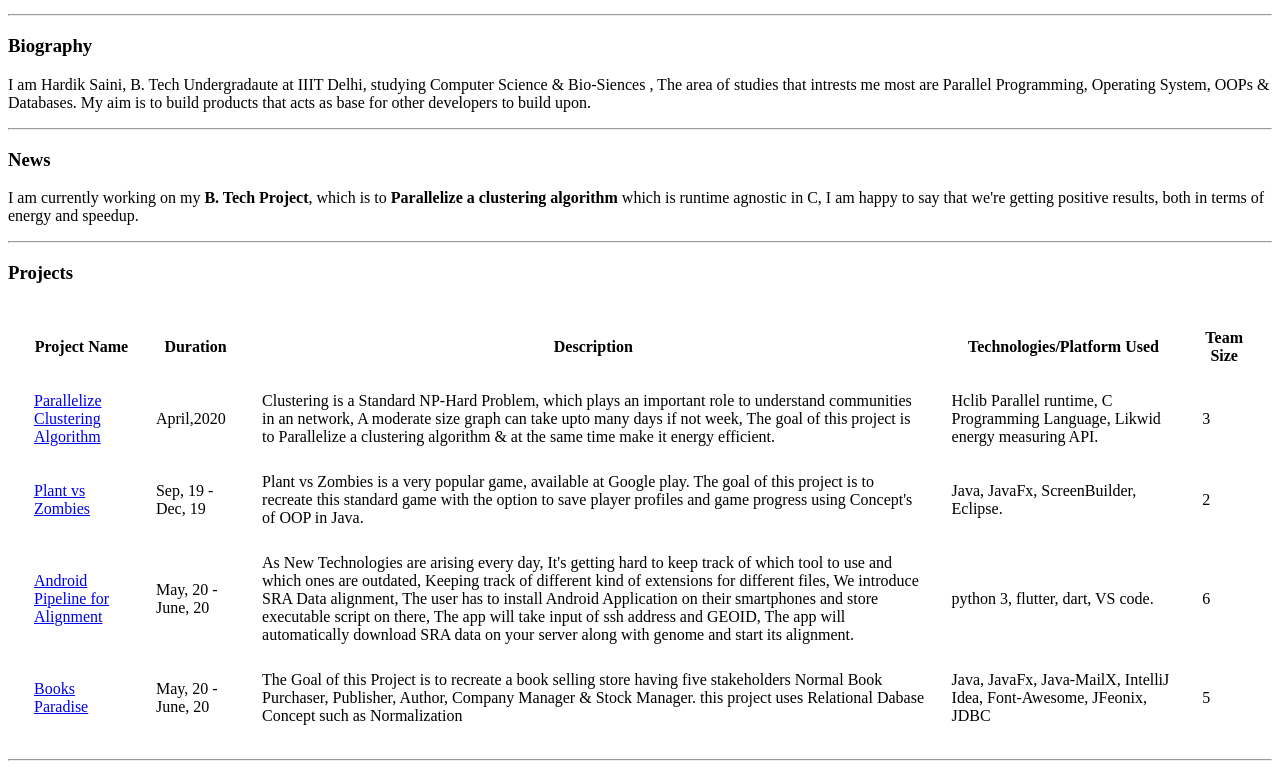
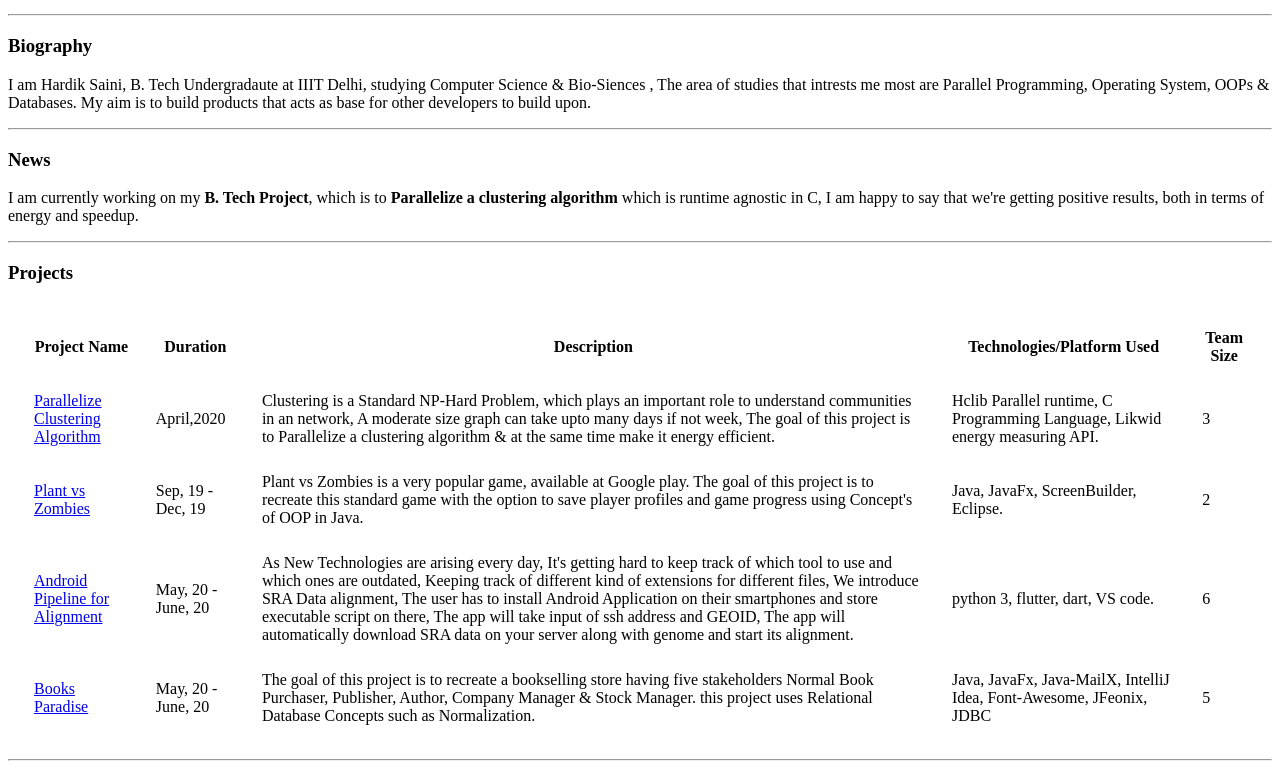
Before and after one commit to Guardianofgotham/My-Eportfolio, a plain HTML site: page index.html in a window 1280 px wide. Shown: the part 248-1017 px from the top of the page. Drawn offline with Linux system fonts and the light colour scheme.

Commit message:
Few Grammatical Changes in Project Description

```diff
--- a/index.html
+++ b/index.html
@@ -118,9 +118,10 @@
           May, 20 - June, 20
         </td>
         <td>
-            The Goal of this Project is to recreate a book selling store having five
-            stakeholders Normal Book Purchaser, Publisher, Author, Company Manager &
-            Stock Manager. this project uses Relational Dabase Concept such as Normalization
+            The goal of this project is to recreate a bookselling store having
+            five stakeholders Normal Book Purchaser, Publisher, Author, Company
+            Manager & Stock Manager. this project uses Relational Database Concepts
+            such as Normalization.
         </td>
         <td>
           Java, JavaFx, Java-MailX, IntelliJ Idea, Font-Awesome, JFeonix, JDBC
```
